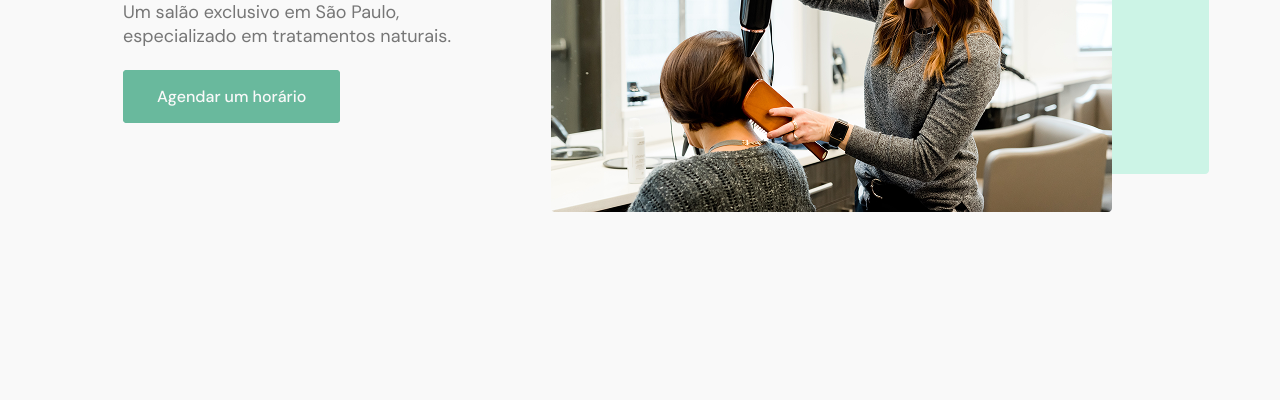
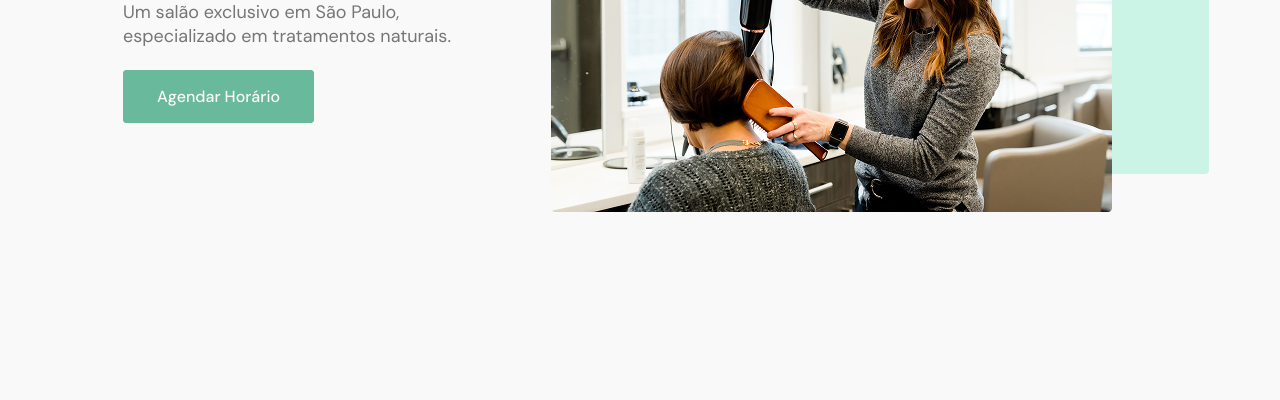
Before and after one commit to Rodrigosan003/landing-page-salao, a plain HTML site: page index.html in a window 1280 px wide. Shown: the part 400-800 px from the top of the page. Drawn offline with nearby package versions, Linux system fonts and the light colour scheme.

Commit message:
pratica-projetos-PTR 04 Desafios da RocketSeat

```diff
--- a/index.html
+++ b/index.html
@@ -55,7 +55,7 @@
       <div class="home-text">
         <h1>Saúde natural para os seus cabelos</h1>
         <p>Um salão exclusivo em São Paulo, especializado em tratamentos naturais.</p>
-       <a href="#contact">Agendar um horário</a>
+       <a href="#contact">Agendar Horário</a>
       </div>
       <div class="image">
         <img src="./assets/images/home.png" alt="home">
```
